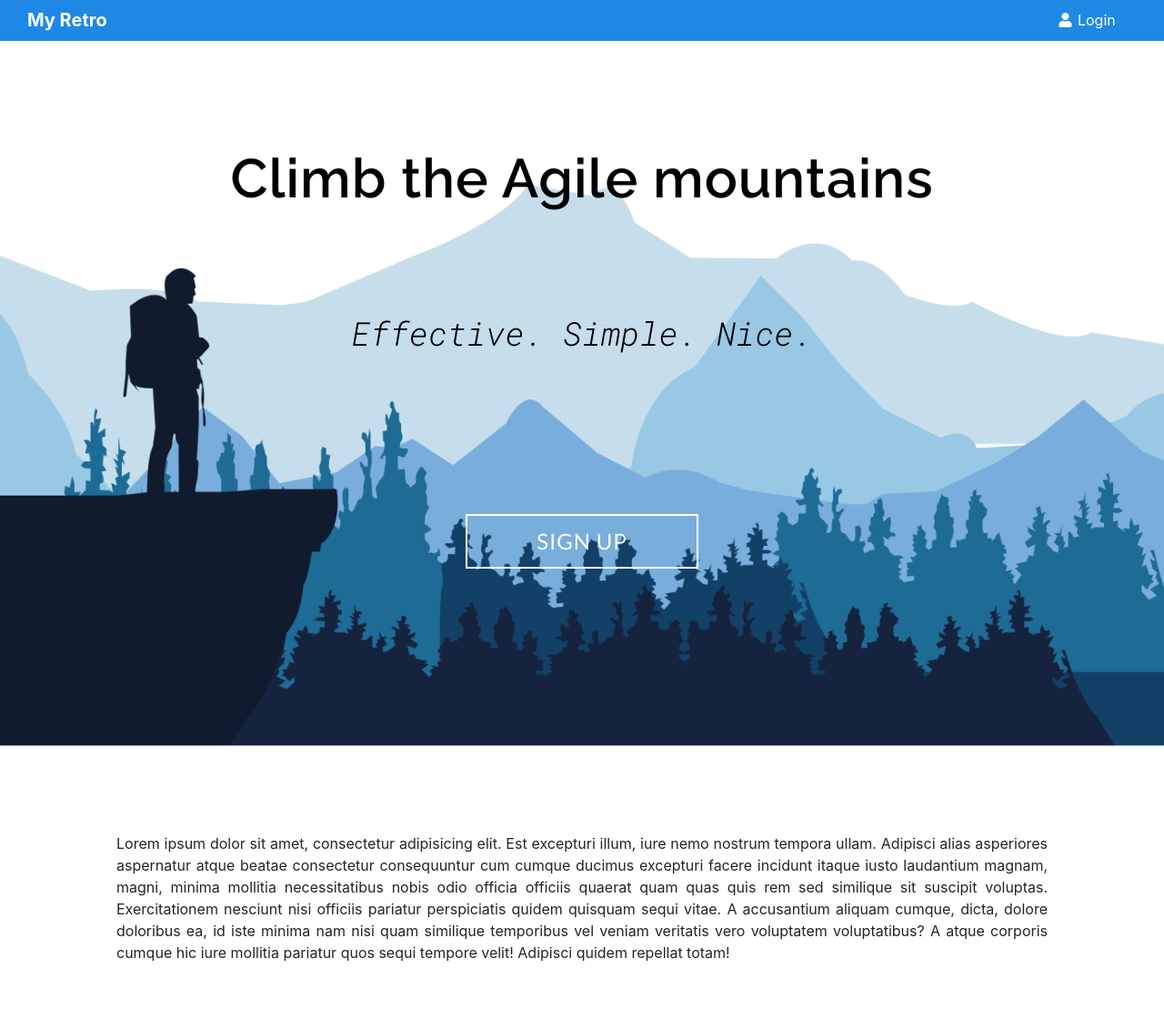
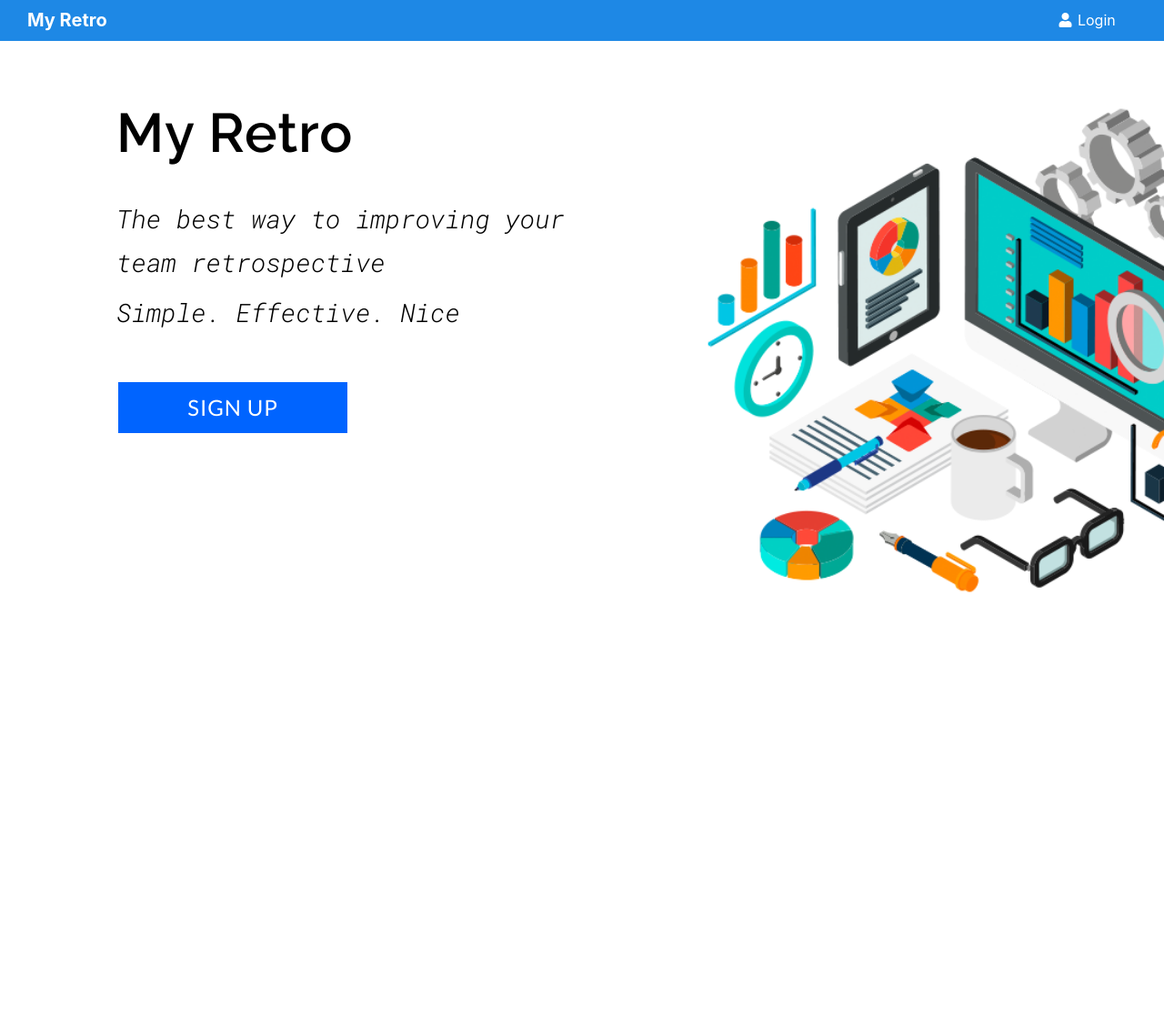
Before and after one commit to wojtekd9393/DjangoProjects, a Django app: page / in a window 1280 px wide. Shown: the whole page at 91% size. After the commit the page ends 651 px from the top, so only its background shows below. Run offline with Django 3.2, Linux system fonts and the light colour scheme; some libraries are stand-ins or nearby versions.

Commit message:
CSS: New dashboard style

```diff
--- a/static/css/my_css.css
+++ b/static/css/my_css.css
@@ -169,21 +169,33 @@ div.vote a {
 
 header.bg {
     position: relative;
-    height: 100vh;
-    background-image: url(../img/mountains3.png);
-    background-attachment: fixed;
+}
+
+header.bg div.my_retro {
+    position: absolute;
+    width: 50%;
+    top: 10%;
+    left: 5%;
+}
+
+header.bg div.agile_picture {
+    position: absolute;
+    width: 50%;
+    height: 80vh;
+    top: 10%;
+    right: 0;
+    background-image: url(../img/image1.png);
     background-repeat: no-repeat;
     background-size: cover;
 }
 
 header.bg h1 {
-    position: absolute;
-    top: 10%;
-    left: 15%;
+    margin-top: 30px;
+    margin-bottom: 20px;
+    margin-left: 10%;
+    margin-right: 10%;
     font-size: 60px;
     color: black;
-    width: 70%;
-    text-align: center;
     letter-spacing: 1px;
     font-family: 'Raleway', sans-serif;
     font-weight: bold;
@@ -191,21 +203,21 @@ header.bg h1 {
 }
 
 header.bg h2 {
-    position: absolute;
-    width: 40%;
-    top: 35%;
-    left: 30%;
+    margin-left: 10%;
+    margin-right: 10%;
     color: black;
-    font-size: 36px;
-    text-align: center;
+    font-size: 28px;
     font-family: 'Roboto Mono', monospace, sans-serif;
+    line-height: 170%;
 }
 
 header.bg a.signup {
-    position: absolute;
-    width: 20%;
-    bottom: 30%;
-    left: 40%;
+    display: block;
+    width: 40%;
+    margin-left: 10%;
+    margin-right: 10%;
+    margin-top: 50px;
+    background-color: rgb(0,100,255);
     padding: 10px 60px;
     border: 2px solid white;
     font-size: 24px;
@@ -218,7 +230,7 @@ header.bg a.signup {
 }
 
 header.bg a.signup:hover {
-    background-color: rgba(0, 50, 170, 0.5);
+    background-color: rgb(0,50,255, 0.9);
 }
 
 header.bg nav {
@@ -264,12 +276,6 @@ header.bg nav>ul li.nav_right:hover ul li a {
     font-size: 22px;
 }
 
-section.features {
-    width: 80%;
-    margin: 50px auto;
-    text-align: justify;
-}
-
 i {
     margin-right: 2px;
 }
--- a/templates/dashboard.html
+++ b/templates/dashboard.html
@@ -6,13 +6,12 @@
 
 {% block dashboard %}
     <header class="bg clearfix">
-        <h1>Climb the Agile mountains</h1>
-        <h2>Effective. Simple. Nice.</h2>
-        {% if not user.is_authenticated %}
-          <a href="{% url 'register' %}" class="signup">Sign up</a>
-        {% endif %}
+        <div class="my_retro">
+            <h1>My Retro</h1>
+            <h2>The best way to improving your team retrospective</h2>
+            <h2>Simple. Effective. Nice</h2>
+            <a href="{% url 'register' %}" class="signup">Sign up</a>
+        </div>
+        <div class="agile_picture"></div>
     </header>
-     <section class="features">
-        Lorem ipsum dolor sit amet, consectetur adipisicing elit. Est excepturi illum, iure nemo nostrum tempora ullam. Adipisci alias asperiores aspernatur atque beatae consectetur consequuntur cum cumque ducimus excepturi facere incidunt itaque iusto laudantium magnam, magni, minima mollitia necessitatibus nobis odio officia officiis quaerat quam quas quis rem sed similique sit suscipit voluptas. Exercitationem nesciunt nisi officiis pariatur perspiciatis quidem quisquam sequi vitae. A accusantium aliquam cumque, dicta, dolore doloribus ea, id iste minima nam nisi quam similique temporibus vel veniam veritatis vero voluptatem voluptatibus? A atque corporis cumque hic iure mollitia pariatur quos sequi tempore velit! Adipisci quidem repellat totam!
-     </section>
 {% endblock %}
```
Also changed, not shown: db.sqlite3, static/img/agile.jpg (deleted), static/img/image1.png (added), static/img/komputer.jpg (deleted), static/img/komputer2.jpg (deleted), static/img/mountains2.png (deleted), static/img/mountains3.png (deleted), static/img/server.jpg (deleted).
